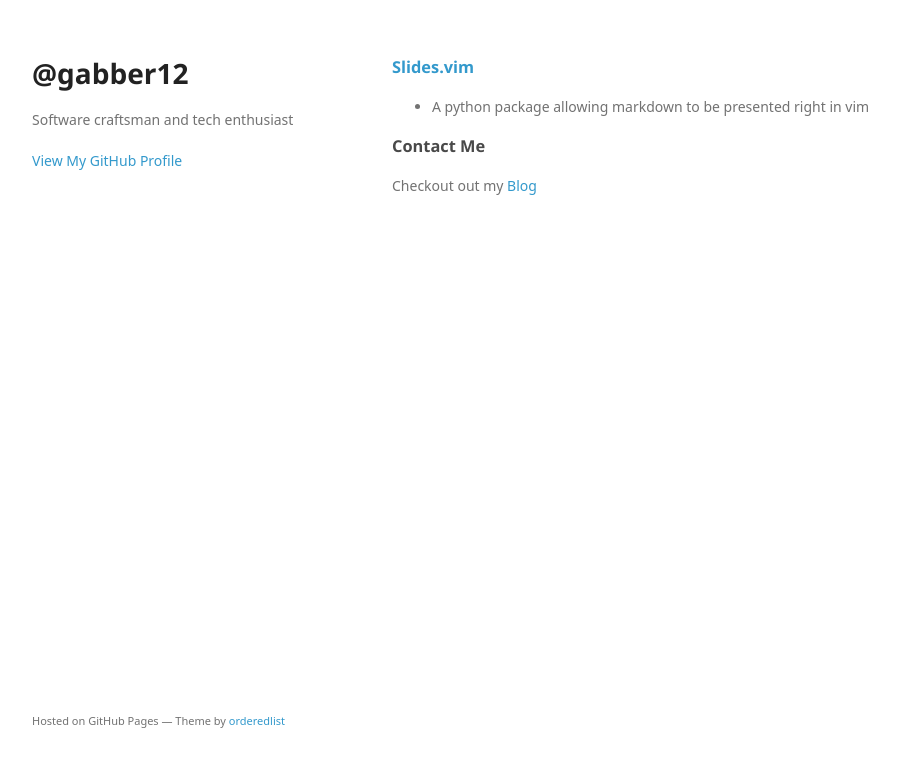
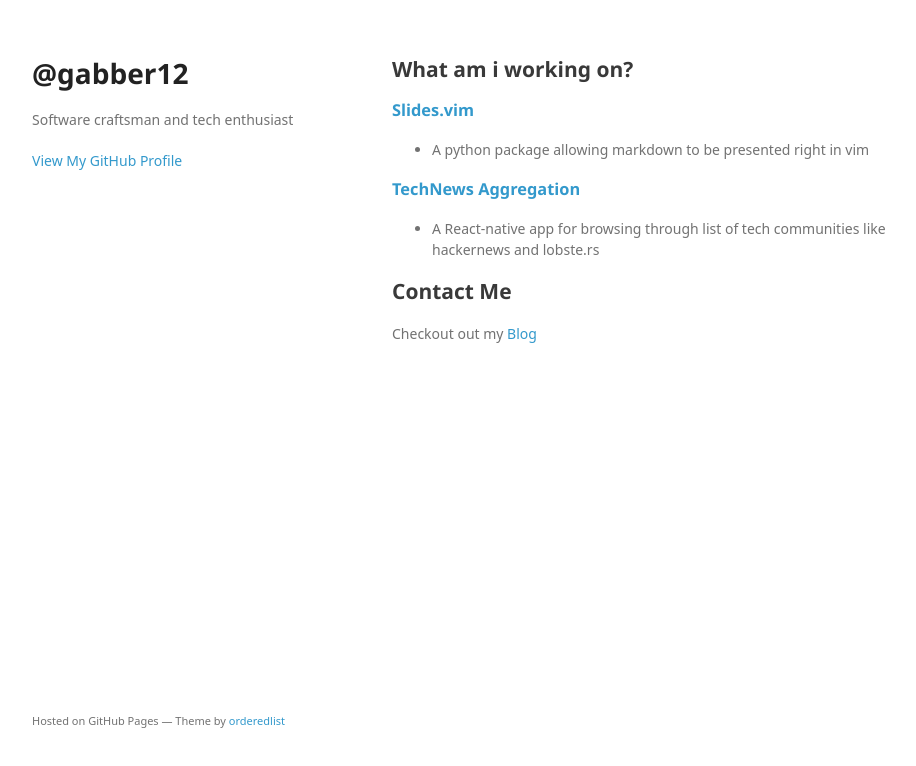
Before and after one commit to gabber12/gabber12.github.com, a plain HTML site: page index.html in a window 1280 px wide. Shown: the whole page, without its empty margins (178-1094 px from the left). Drawn offline with Linux system fonts and the light colour scheme; a web font is replaced by a local one.

Commit message:
Replace master branch with page content via GitHub

```diff
--- a/index.html
+++ b/index.html
@@ -23,7 +23,10 @@
 
       </header>
       <section>
-        <h3>
+        <h2>
+<a id="what-am-i-working-on" class="anchor" href="#what-am-i-working-on" aria-hidden="true"><span aria-hidden="true" class="octicon octicon-link"></span></a>What am i working on?</h2>
+
+<h3>
 <a id="slidesvim" class="anchor" href="#slidesvim" aria-hidden="true"><span aria-hidden="true" class="octicon octicon-link"></span></a><a href="https://gabber12.github.io/slides.vim/">Slides.vim</a>
 </h3>
 
@@ -32,7 +35,15 @@
 </ul>
 
 <h3>
-<a id="contact-me" class="anchor" href="#contact-me" aria-hidden="true"><span aria-hidden="true" class="octicon octicon-link"></span></a>Contact Me</h3>
+<a id="technews-aggregation" class="anchor" href="#technews-aggregation" aria-hidden="true"><span aria-hidden="true" class="octicon octicon-link"></span></a><a href="https://github.com/gabber12/hacky-lobster">TechNews Aggregation</a>
+</h3>
+
+<ul>
+<li>A React-native app for browsing through list of tech communities like hackernews and lobste.rs</li>
+</ul>
+
+<h2>
+<a id="contact-me" class="anchor" href="#contact-me" aria-hidden="true"><span aria-hidden="true" class="octicon octicon-link"></span></a>Contact Me</h2>
 
 <p>Checkout out my <a href="https://gabber12.me">Blog</a> </p>
       </section>
--- a/params.json
+++ b/params.json
@@ -1,6 +1,6 @@
 {
   "name": "@gabber12",
   "tagline": "Software craftsman and tech enthusiast",
-  "body": "### [Slides.vim](https://gabber12.github.io/slides.vim/)\r\n  - A python package allowing markdown to be presented right in vim\r\n\r\n### Contact Me\r\nCheckout out my [Blog](https://gabber12.me) \r\n",
+  "body": "## What am i working on?\r\n\r\n### [Slides.vim](https://gabber12.github.io/slides.vim/)\r\n  - A python package allowing markdown to be presented right in vim\r\n\r\n### [TechNews Aggregation](https://github.com/gabber12/hacky-lobster)\r\n  - A React-native app for browsing through list of tech communities like hackernews and lobste.rs\r\n\r\n## Contact Me\r\nCheckout out my [Blog](https://gabber12.me) \r\n",
   "note": "Don't delete this file! It's used internally to help with page regeneration."
 }
```
